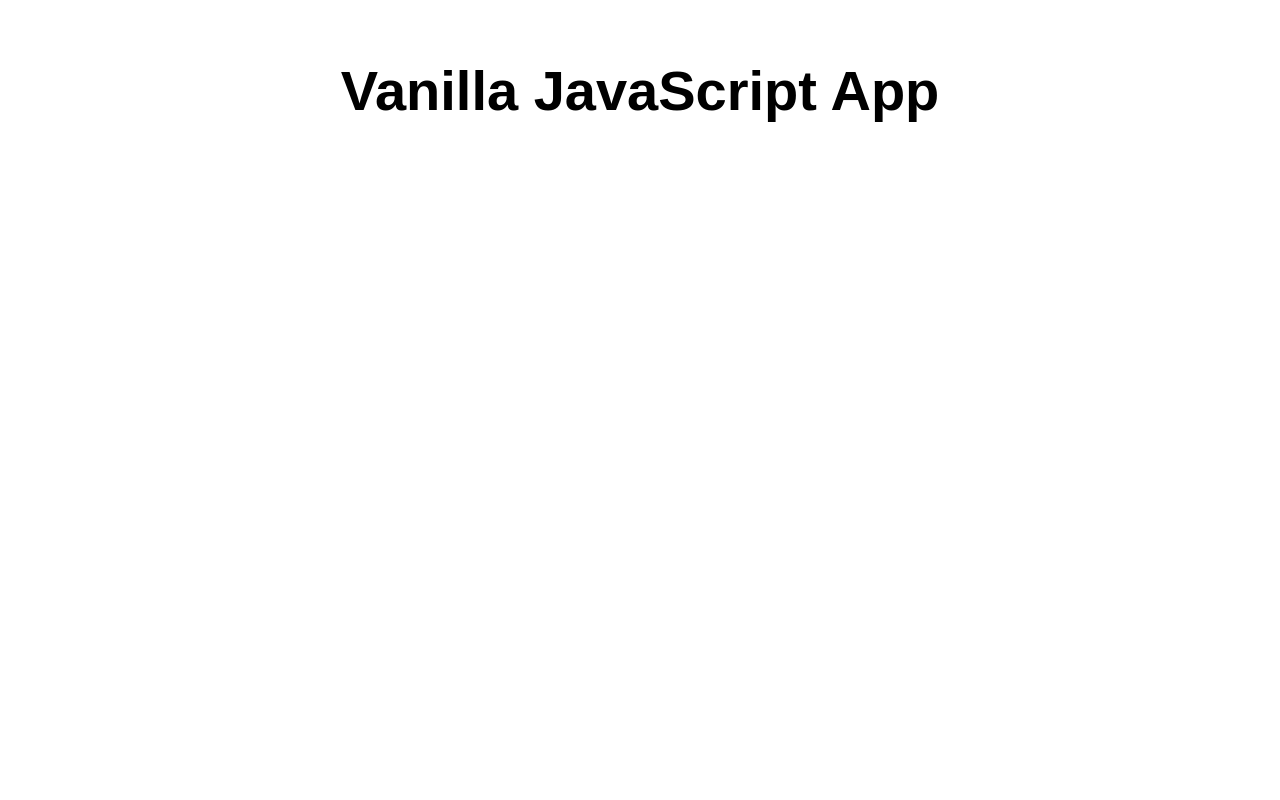
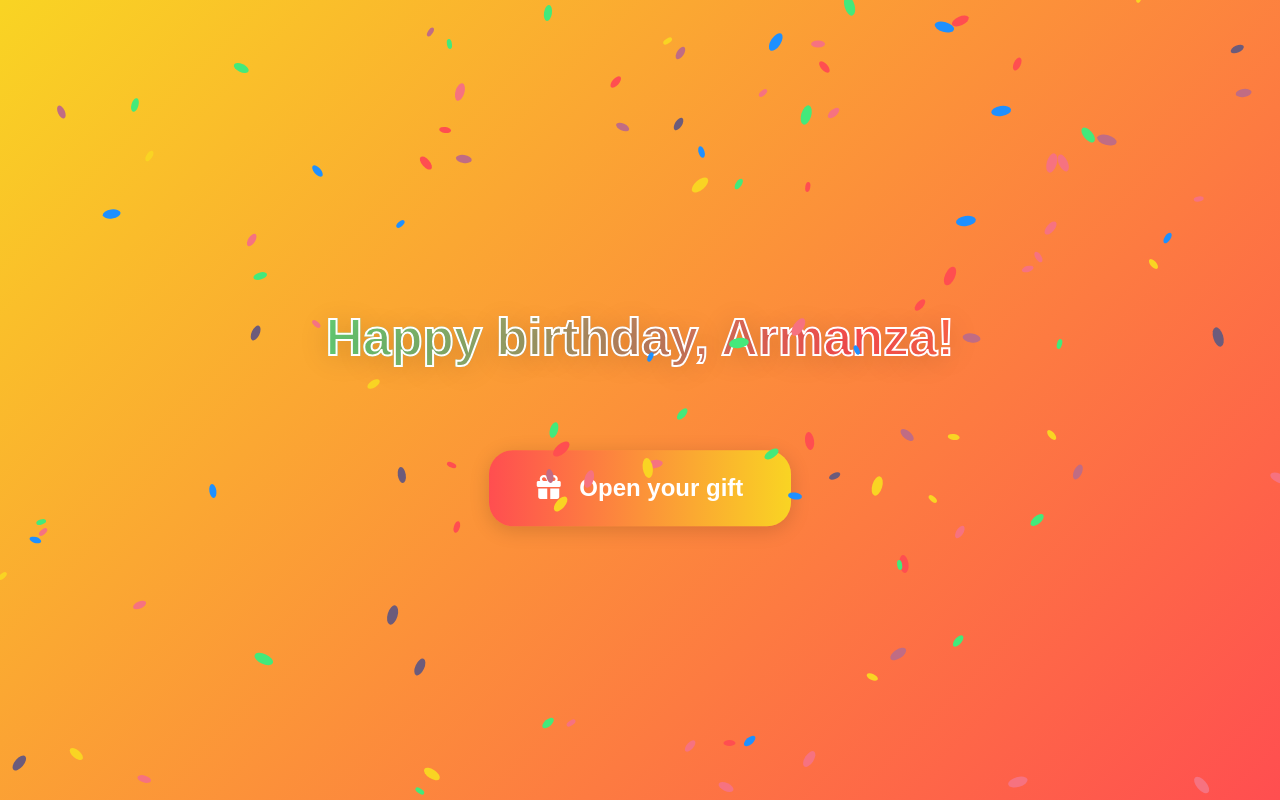
Before and after one commit to AlfianSanjaya/happy-birthday-bro, a website: page src/index.html in a window 1280 px wide. Drawn offline with Linux system fonts and the light colour scheme.

Commit message:
Basic celebration + gift

```diff
--- /dev/null
+++ b/happy-birthday-bro/postcss.config.js
@@ -0,0 +1,6 @@
+module.exports = {
+  plugins: {
+    tailwindcss: {},
+    autoprefixer: {},
+  },
+};
--- /dev/null
+++ b/happy-birthday-bro/src/styles.css
@@ -0,0 +1,11 @@
+@import 'tailwindcss/base';
+@import 'tailwindcss/components';
+@import 'tailwindcss/utilities';
+
+body {
+  @apply bg-gradient-to-r from-purple-400 via-pink-500 to-red-500;
+}
+
+h1 {
+  @apply text-white text-5xl font-bold text-center mt-20;
+}
--- /dev/null
+++ b/src/confetti.js
@@ -0,0 +1,60 @@
+const canvas = document.getElementById('confetti-canvas');
+const ctx = canvas.getContext('2d');
+let W = window.innerWidth;
+let H = window.innerHeight;
+canvas.width = W;
+canvas.height = H;
+
+const colors = ['#f9d423', '#ff4e50', '#1e90ff', '#43e97b', '#f67280', '#c06c84', '#6c5b7b'];
+const confettiCount = 120;
+const confetti = [];
+
+function randomInt(min, max) {
+  return Math.floor(Math.random() * (max - min + 1)) + min;
+}
+
+function Confetto() {
+  this.x = randomInt(0, W);
+  this.y = randomInt(-H, 0);
+  this.r = randomInt(5, 10);
+  this.color = colors[randomInt(0, colors.length - 1)];
+  this.speed = randomInt(2, 5);
+  this.tilt = randomInt(-10, 10);
+}
+
+for (let i = 0; i < confettiCount; i++) {
+  confetti.push(new Confetto());
+}
+
+function drawConfetti() {
+  ctx.clearRect(0, 0, W, H);
+  confetti.forEach(c => {
+    ctx.beginPath();
+    ctx.ellipse(c.x, c.y, c.r, c.r / 2, c.tilt, 0, 2 * Math.PI);
+    ctx.fillStyle = c.color;
+    ctx.fill();
+  });
+  updateConfetti();
+  requestAnimationFrame(drawConfetti);
+}
+
+function updateConfetti() {
+  confetti.forEach(c => {
+    c.y += c.speed;
+    c.x += Math.sin(c.y / 30) * 2;
+    if (c.y > H) {
+      c.x = randomInt(0, W);
+      c.y = randomInt(-20, 0);
+      c.color = colors[randomInt(0, colors.length - 1)];
+    }
+  });
+}
+
+window.addEventListener('resize', () => {
+  W = window.innerWidth;
+  H = window.innerHeight;
+  canvas.width = W;
+  canvas.height = H;
+});
+
+drawConfetti();
--- a/src/index.html
+++ b/src/index.html
@@ -5,13 +5,21 @@
   <meta charset="UTF-8">
   <meta name="viewport" content="width=device-width, initial-scale=1.0">
   <link rel="stylesheet" href="styles.css">
+  <!-- Add Font Awesome CDN below -->
+  <link rel="stylesheet" href="https://cdnjs.cloudflare.com/ajax/libs/font-awesome/6.4.2/css/all.min.css">
   <title>Vanilla JavaScript App</title>
 </head>
 
 <body>
+  <audio src="./assets/audio/happy-birthday-jazz.mp3" autoplay loop hidden></audio>
+  <canvas id="confetti-canvas"></canvas>
   <main>
-    <h1>Vanilla JavaScript App</h1>
+    <h1 class="rainbow-text">Happy birthday, Armanza!</h1>
+    <button class="gift-btn" onclick="window.location.href='gift.html'">
+      <i class="fa-solid fa-gift" style="margin-right: 0.5em;"></i> Open your gift
+    </button>
   </main>
+  <script src="confetti.js"></script>
 </body>
 
 </html>
--- a/src/styles.css
+++ b/src/styles.css
@@ -4,18 +4,67 @@
 
 html, body {
   margin: 0;
-  border: 0;
   padding: 0;
-  background-color: #fff;
+  height: 100%;
+  width: 100%;
+  background: linear-gradient(135deg, #f9d423 0%, #ff4e50 100%);
+  overflow: hidden;
 }
 
 main {
-  margin: auto;
-  width: 50%;
-  padding: 20px;
+  position: absolute;
+  top: 50%;
+  left: 50%;
+  transform: translate(-50%, -50%);
+  width: 100vw;
+  text-align: center;
 }
 
 main > h1 {
-  text-align: center;
   font-size: 3.5em;
 }
+
+.rainbow-text {
+  font-size: 4vw;
+  font-weight: bold;
+  background: linear-gradient(90deg, #ff4e50, #f9d423, #1e90ff, #43e97b, #ff4e50);
+  background-size: 200% auto;
+  color: transparent;
+  background-clip: text;
+  -webkit-background-clip: text;
+  animation: rainbow 3s linear infinite;
+  -webkit-text-stroke: 2px #fff;
+  text-shadow: 0 4px 30px rgba(0,0,0,0.2);
+}
+
+@keyframes rainbow {
+  to {
+    background-position: 200% center;
+  }
+}
+
+#confetti-canvas {
+  position: fixed;
+  inset: 0;
+  pointer-events: none;
+  z-index: 10;
+}
+
+.gift-btn {
+  margin-top: 2em;
+  padding: 1em 2em;
+  font-size: 1.5em;
+  font-weight: bold;
+  color: #fff;
+  background: linear-gradient(90deg, #ff4e50, #f9d423);
+  border: none;
+  border-radius: 1em;
+  cursor: pointer;
+  box-shadow: 0 4px 20px rgba(0,0,0,0.15);
+  transition: transform 0.1s, box-shadow 0.1s;
+}
+
+.gift-btn:hover {
+  transform: scale(1.05);
+  box-shadow: 0 8px 32px rgba(0,0,0,0.2);
+}
```
Also changed, not shown: happy-birthday-bro/package.json (added, +17 -0 lines), happy-birthday-bro/src/confetti.js (added, +34 -0 lines), happy-birthday-bro/src/index.html (added, +19 -0 lines), happy-birthday-bro/tailwind.config.js (added, +19 -0 lines), src/gift.html (added, +126 -0 lines), happy-birthday-bro/README.md (added), 1 other file.
